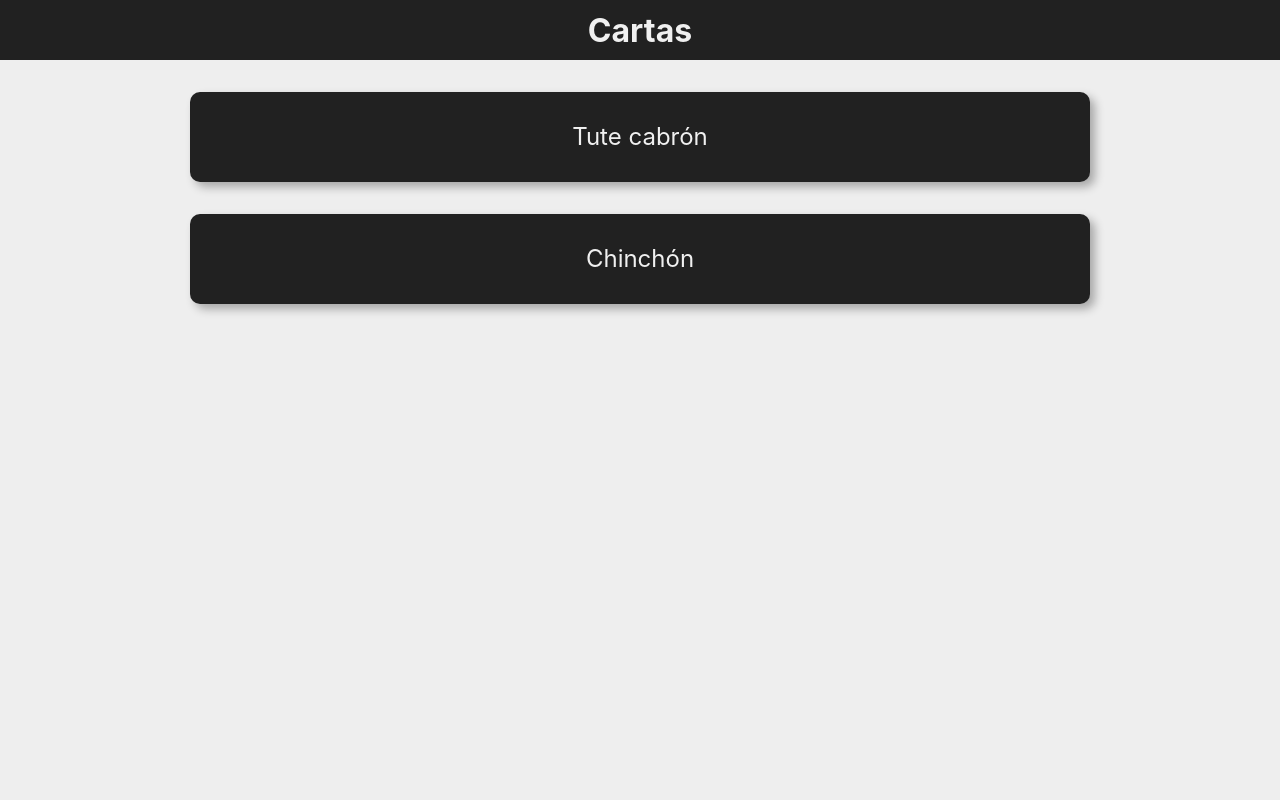
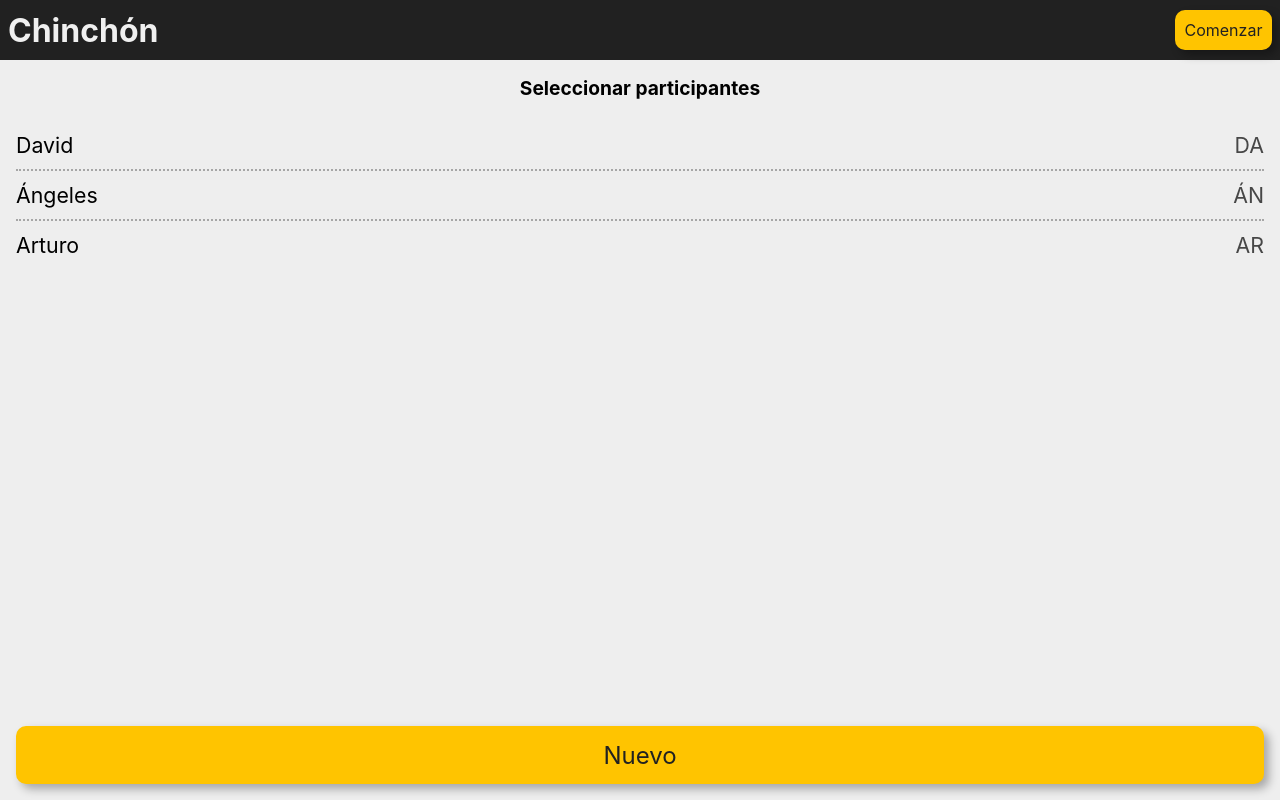
Before and after one commit to david-campos/puntuacion_cartas, a React (Create React App) app: page /chinchon in a window 1280 px wide. Built offline with nearby package versions, Linux system fonts and the light colour scheme.

Commit message:
Added chinchón

```diff
--- a/src/App.scss
+++ b/src/App.scss
@@ -1,6 +1,4 @@
 @import "theme";
-
-$header-height: 60px;
 
 .App {
   width: 100%;
--- /dev/null
+++ b/src/chinchon/Chinchon.scss
@@ -0,0 +1,121 @@
+@import "../theme";
+
+.Chinchon {
+  display: flex;
+  flex: 1 0 auto;
+
+  & > .next {
+    @include button;
+    position: absolute;
+    bottom: 1rem;
+    right: 1rem;
+    width: 3.5rem;
+    height: 3.5rem;
+    font-size: 2rem;
+    padding: 0;
+    border-radius: 50%;
+
+    display: flex;
+    align-items: center;
+    justify-content: center;
+  }
+
+  & > .column {
+    flex: 1;
+    display: flex;
+    flex-direction: column;
+    height: 100%;
+
+    &:not(:last-child) {
+      border-right: 2px solid $main-color;
+    }
+
+    & > .name {
+      font-size: 1.5rem;
+      background-color: $main-color;
+      color: $main-contrast;
+      padding: .5rem;
+      text-align: center;
+      //border-top: 2px solid $second-color;
+    }
+
+    & > .line {
+      padding: 0 .5rem;
+      display: flex;
+
+      & > .sum,
+      & > .next {
+        flex: 2 1 40%;
+      }
+
+      & > .plus {
+        flex: 1 1 20%;
+        text-align: center;
+      }
+      & > .next {
+        text-align: right;
+      }
+      & > .negative {
+        background-color: lightgray;
+      }
+    }
+
+    & > .total {
+      font-size: 1.5rem;
+      background-color: $second-color;
+      color: $second-contrast;
+      text-align: center;
+      margin-top: 2px;
+    }
+
+    &.lost {
+      & > .name,
+      & > .line {
+        color: gray;
+      }
+      & > .total {
+        background-color: gray;
+        color: white;
+      }
+    }
+  }
+
+  & > .introduceModal {
+    position: absolute;
+    width: 100%;
+    height: calc(100% -  #{$header-height});
+    background-color: white;
+    font-size: 3rem;
+
+    display: flex;
+    flex-direction: column;
+    align-items: center;
+    justify-content: flex-start;
+    padding: 2rem 0;
+
+    & > input {
+      font-size: 3rem;
+      max-width: 100%;
+      text-align: center;
+      background: none;
+      border: 2px solid gray;
+      transition: border 300ms ease-in-out;
+      outline: none;
+      border-radius: 5px;
+      &:focus {
+        border-color: $second-color;
+      }
+    }
+    & > .quick {
+      display: flex;
+      flex-wrap: wrap;
+      justify-content: center;
+      margin-top: 3rem;
+    }
+    button {
+      @include button;
+      margin: 5px;
+      font-size: 2rem;
+    }
+  }
+}
--- /dev/null
+++ b/src/chinchon/Chinchon.tsx
@@ -0,0 +1,131 @@
+import React, {ChangeEvent} from "react";
+import {Participante} from "../participantes/Participante";
+import Participantes from "../participantes/Participantes";
+import "./Chinchon.scss";
+
+interface ChinchonState {
+    participants?: Participante[];
+    points?: number[][];
+    introducing: number;
+    modalText: string;
+    modalAccumulation?: Map<number, number>;
+}
+
+const sum = (array: number[]) => array.reduce((p, c) => p + c, 0);
+
+export default class Chinchon extends React.Component<any, ChinchonState> {
+    constructor(props: Readonly<any>) {
+        super(props);
+        this.state = {introducing: -1, modalText: ""};
+    }
+
+    setParticipants(participants: Participante[]) {
+        this.setState({
+            participants,
+            points: participants.map(() => [])
+        })
+    }
+
+    handleNext() {
+        this.next();
+    }
+
+    next(forcedScore: number | null = null) {
+        this.setState(state => {
+            if (!state.participants || state.points === undefined) return null;
+            const modalAccumulation: Map<number, number> = state.introducing < 0 ?
+                new Map() :
+                new Map(state.modalAccumulation || []).set(
+                    state.introducing,
+                    forcedScore === null ? parseInt(state.modalText, 10) : forcedScore
+                );
+            const newState: any = {
+                modalText: "",
+                modalAccumulation
+            };
+            let next = state.introducing;
+            do {
+                next++;
+                if (next >= state.participants.length) {
+                    const points = state.points.map(list => list.slice());
+                    points.forEach((l, i) => {
+                        const toAdd = modalAccumulation.get(i);
+                        if (toAdd !== undefined) {
+                            l.push(toAdd);
+                        }
+                    });
+                    newState.points = points;
+                    next = -1;
+                    break;
+                }
+            } while (sum(state.points[next]) > 100);
+            newState.introducing = next;
+            return newState;
+        });
+    }
+
+    private renderPoints(participant: number) {
+        if (!this.state.points) return null;
+        const points = this.state.points[participant].slice();
+        let sum = points.shift();
+        if (sum === undefined) return null;
+        const lines = [];
+        let index = 0;
+        for (const next of points) {
+            const extraClass = next >= 0 ? 'positive' : 'negative';
+            lines.push(<div className="line" key={index}>
+                <span className="sum">{sum}</span>
+                <span className={"plus " + extraClass}>{next >= 0 ? '+' : '-'}</span>
+                <span className={"next " + extraClass}>{Math.abs(next)}</span>
+            </div>);
+            sum += next;
+            index++;
+        }
+        lines.push(<div className="total" key={index}>{sum}</div>);
+        return lines;
+    }
+
+    onModalTextChange(event: ChangeEvent<HTMLInputElement>) {
+        if (!event.target) return;
+        this.setState({modalText: event.target.value});
+    }
+
+    renderModal() {
+        if (!this.state.participants
+            || this.state.introducing < 0) return null;
+        const p = this.state.participants[this.state.introducing];
+        return (<div className="introduceModal">
+            <label>{p.name}</label>
+            <input type="text" inputMode="numeric"
+                   value={this.state.modalText}
+                   onChange={this.onModalTextChange.bind(this)}
+                   maxLength={3} size={3}/>
+            <div className="quick">
+                {new Array(5).fill(null).map((a, i) =>
+                    <button key={i} onClick={this.next.bind(this, i)}>{i}</button>)}
+            </div>
+            <button onClick={this.next.bind(this, -10)}>-10</button>
+        </div>);
+    }
+
+    render() {
+        if (!this.state.participants) {
+            return <Participantes onResult={this.setParticipants.bind(this)} withGender={false}/>;
+        }
+        const columns = this.state.participants.map((p, i) =>
+            <div className={"column" + (this.state.points && sum(this.state.points[i]) > 100 ? ' lost' : '')} key={i}>
+                <div className="name">{p.abbreviated}</div>
+                {this.renderPoints(i)}
+            </div>
+        );
+        return (<div className="Chinchon">
+            {this.renderModal()}
+            <button className="next secondary"
+                    onClick={this.handleNext.bind(this)}
+                    disabled={this.state.introducing >= 0 && !this.state.modalText}>
+                <i className={`fas fa-${this.state.introducing < 0 ? 'plus' : 'arrow-right'}`}/>
+            </button>
+            {columns}
+        </div>);
+    }
+}
--- a/src/routes.ts
+++ b/src/routes.ts
@@ -1,7 +1,13 @@
 import Home from "./home/Home";
 import TuteCabron from "./tute/cabron/TuteCabron";
+import Chinchon from "./chinchon/Chinchon";
 
 export const routes = [
+    {
+        path: "/chinchon",
+        component: Chinchon,
+        title: "Chinchón"
+    },
     {
         path: "/tute-cabron",
         component: TuteCabron,
--- a/src/theme.scss
+++ b/src/theme.scss
@@ -5,19 +5,40 @@ $main-contrast: #f0f0f0;
 $second-color: #ffc400;
 $second-contrast: #212121;
 
+$header-height: 60px;
+
 @mixin button {
-  background-color: $main-color;
-  color: $main-contrast;
-  &.secondary {
-    background-color: $second-color;
-    color: $second-contrast;
-  }
-
   padding: .6em;
   box-sizing: border-box;
   border: none;
 
   border-radius: 10px;
   font-size: 1.5rem;
-  box-shadow: 5px 5px 10px 0 rgba(0,0,0,0.3);
+
+  transition: color 300ms ease-in-out, background-color 300ms ease-in-out;
+
+  &:not(:disabled) {
+    background-color: $main-color;
+    color: $main-contrast;
+
+    box-shadow: 5px 5px 10px 0 rgba(0, 0, 0, 0.3);
+
+    &.secondary {
+      background-color: $second-color;
+      color: $second-contrast;
+    }
+
+    &:focus {
+      outline: none;
+    }
+  }
+  &:disabled {
+    background-color: gray;
+    color: lightgray;
+  }
+  &:active {
+    box-shadow: 5px 5px 5px 0 rgba(0, 0, 0, 0.3);
+    transform: scale(.9, .9);
+    outline: none;
+  }
 }
--- a/src/tute/cabron/TuteCabron.scss
+++ b/src/tute/cabron/TuteCabron.scss
@@ -1,7 +1,7 @@
 @import "../../theme";
 
 .TuteCabron {
-  font-size: 2rem;
+  font-size: 1.9rem;
   td {
     height: 4rem;
     width: 1%;
@@ -23,6 +23,9 @@
         font-size: 1rem;
         width: 100%;
         height: 100%;
+        display: flex;
+        justify-content: center;
+        align-items: center;
       }
     }
 
@@ -35,6 +38,6 @@
 
   .lost {
     text-decoration: line-through;
-    color: gray;
+    color: #515151;
   }
 }
```
